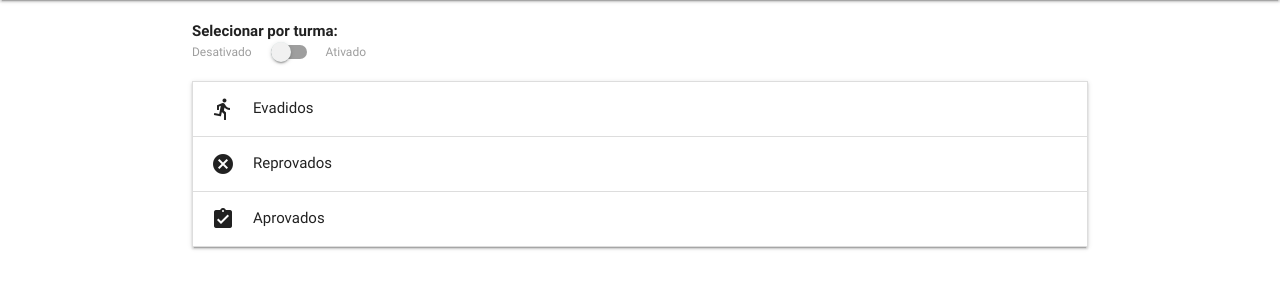
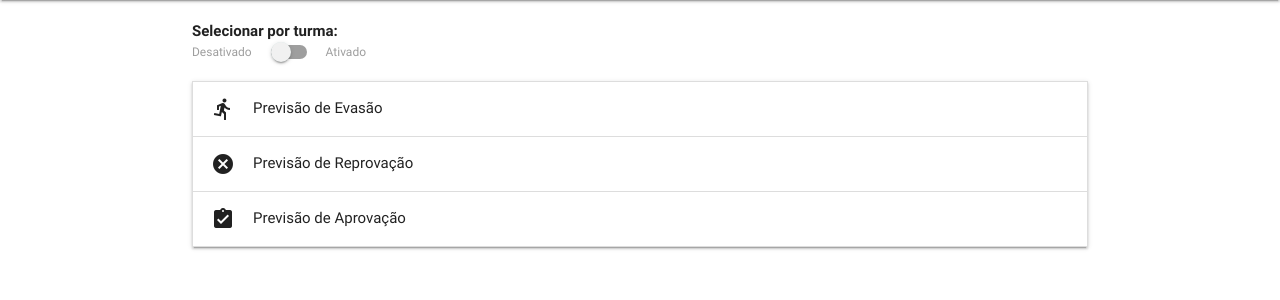
Before and after one commit to wendelledgard/alerta, a Django app: page / in a window 1280 px wide. Shown: the part 64-364 px from the top of the page. Run offline with Django 3.2, Linux system fonts and the light colour scheme; data comes from the database, SQL or seed files in the repository; some libraries are stand-ins or nearby versions.

```diff
--- a/alunos/templates/alunos/index.html
+++ b/alunos/templates/alunos/index.html
@@ -35,7 +35,7 @@
         </div>
       <ul class="collapsible" data-collapsible="accordion">
         <li>
-          <div class="collapsible-header"><i class="material-icons">directions_run</i>Evadidos</div>
+          <div class="collapsible-header"><i class="material-icons">directions_run</i>Previsão de Evasão</div>
           <div class="collapsible-body">
 
               <table class="striped">
@@ -78,7 +78,7 @@
           </div>
         </li>
         <li>
-          <div class="collapsible-header"><i class="material-icons">cancel</i>Reprovados</div>
+          <div class="collapsible-header"><i class="material-icons">cancel</i>Previsão de Reprovação</div>
           <div class="collapsible-body">
 
               <table class="striped">
@@ -121,7 +121,7 @@
           </div>
         </li>
         <li>
-          <div class="collapsible-header"><i class="material-icons">assignment_turned_in</i>Aprovados</div>
+          <div class="collapsible-header"><i class="material-icons">assignment_turned_in</i>Previsão de Aprovação</div>
           <div class="collapsible-body">
 
               <table class="striped">
```
